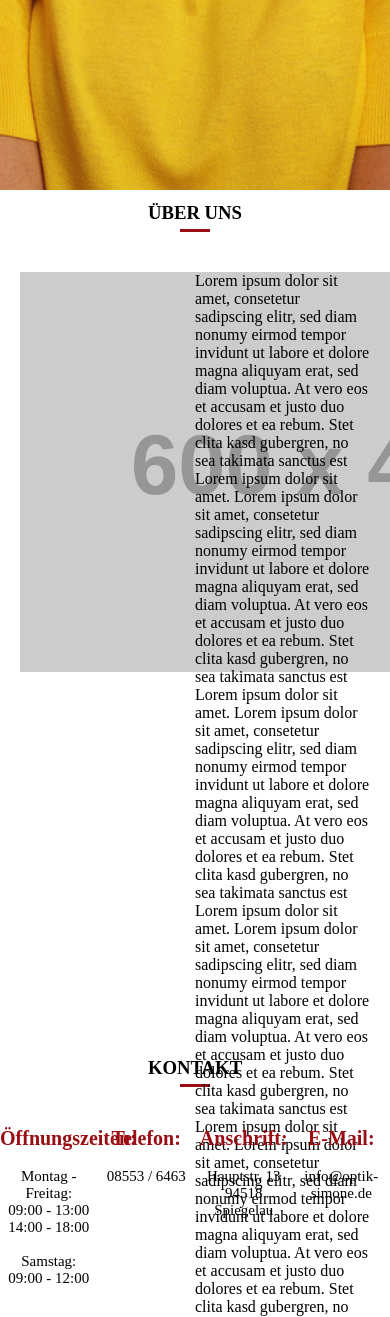
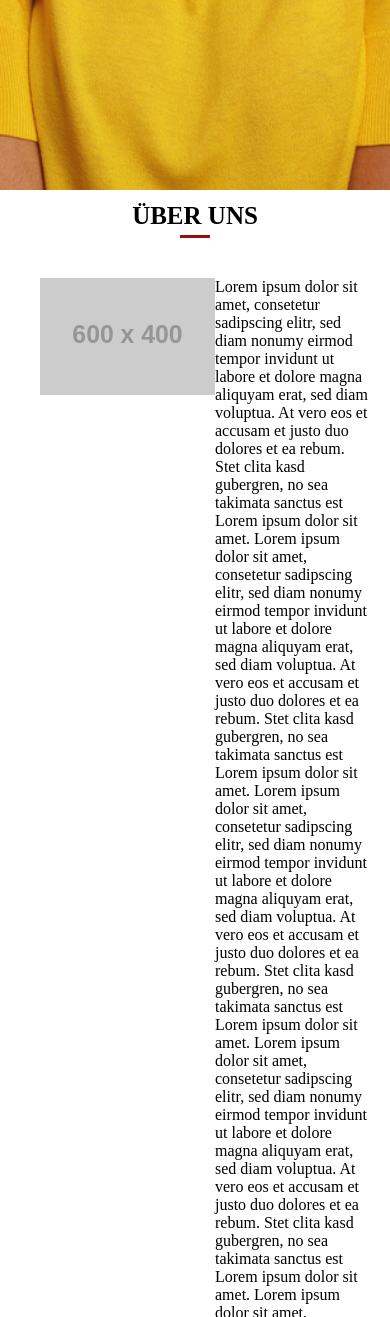
Before and after one commit to TheFbler/optik-simone.de, a PHP site: page / in a window 390 px wide; the page is wider, and only the part inside the window is pictured. Shown: the part 654-1971 px from the top of that part. Run offline with PHP 8.4, Linux system fonts and the light colour scheme; grey boxes labelled with a size stand in for pictures from a placeholder-image service; some libraries are stand-ins or nearby versions; grey boxes are pictures that could not be loaded.

Commit message:
Footer angepasst. Responsive ul li in about

```diff
--- a/css/style.css
+++ b/css/style.css
@@ -7,6 +7,7 @@ html, body {
 h3 {
   margin-top: 3%;
   margin-bottom: 5px;
+  font-size: 25px;
 }
 
 .fa-bars {
@@ -136,21 +137,48 @@ header nav ul li:hover {
 
 /* ABOUT */
 
+#about {
+  margin: 0 auto 0 auto;
+}
+
 .anordnungAbout {
-  width: 90%;
+  padding: 0;      /* Override defaults for lists */
+  margin: 0 auto 0 auto;       /* Override defaults for lists */
+  width: 90%;     /* Get the row full width */
   list-style: none;
-  padding: 0;
-  margin: 10px auto 10px auto;
 }
 
 .anordnungAbout li {
+  width: 50%;
   float: left;
-  width: 50%;
-  padding: 0;
-  height: 400px;
+  margin-bottom: 35px;
+}
+
+.anordnungAbout li p {
+  margin: 0;
+  padding: 0 0 0 20px;
+}
+
+.anordnungAbout li p:nth-child(even) {
+  padding: 0 20px 0 0;
+}
+
+.anordnungAbout li img {
+  margin: 0;
+  max-width: 100%;
+  height: auto;
+  padding: 0 0 0 20px;
+}
+
+.anordnungAbout li img:nth-child(even) {
+  padding: 0 20px 0 0;
 }
 
 /* CONTACT */
+
+#contact {
+  clear: both;
+}
 
 #contact h2 {
   margin-top: 0px;
@@ -205,6 +233,13 @@ header nav ul li:hover {
 
 /* FOOTER */
 
+.social {
+  padding: 0 5px 0 5px;
+  color: #f0f0f0;
+  font-size: 30px;
+  opacity: 0.8;
+}
+
 footer {
   width: 100%;
   height: 112px;
@@ -212,12 +247,14 @@ footer {
 }
 
 footer p {
+  margin: 10px auto 10px auto;
   font-size: 15px;
   color: #f0f0f0;
 }
 
 footer a {
   color: #f0f0f0;
+  opacity: 0.8;
 }
 
 footer a:hover {
--- a/index.php
+++ b/index.php
@@ -35,7 +35,12 @@
       <hr/>
       <ul class="anordnungAbout">
         <li><img src="https://via.placeholder.com/600x400.png"/></li>
-        <li><?php echo file_get_contents("texts/about1.txt"); ?></li>
+        <li><p><?php echo file_get_contents("texts/about1.txt"); ?></p></li>
+      </ul>
+      <br style="clear: both;"/>
+      <ul class="anordnungAbout">
+        <li><p><?php echo file_get_contents("texts/about2.txt"); ?></p></li>
+        <li><img src="https://via.placeholder.com/600x400.png"/></li>
       </ul>
     </section>
 
--- a/parts/footer.html
+++ b/parts/footer.html
@@ -1,5 +1,9 @@
 <footer class="centerText">
-  <p><a href="impressum.php">Impressum</a> | <a href="datenschutz.php">Datenschutz</a></p>
+  <div id="social">
+    <a class="social" target="_blank" href="https://www.facebook.com/"><i class="fab fa-facebook"></i></a>
+    <a class="social" target="_blank" href="https://www.instagram.com/optik-simone"><i class="fab fa-instagram"></i></a>
+  </div>
+  <p><a href="impressum.php">Impressum</a> | <a href="datenschutz.php">Datenschutz</a><p>
   <p>
     &copy; 2020  -  Optik Simone
   </p>
--- /dev/null
+++ b/texts/about2.txt
@@ -0,0 +1,5 @@
+Lorem ipsum dolor sit amet, consetetur sadipscing elitr, sed diam nonumy eirmod tempor invidunt ut labore et dolore magna aliquyam erat, sed diam voluptua. At vero eos et accusam et justo duo dolores et ea rebum. Stet clita kasd gubergren, no sea takimata sanctus est Lorem ipsum dolor sit amet. Lorem ipsum dolor sit amet, consetetur sadipscing elitr, sed diam nonumy eirmod tempor invidunt ut labore et dolore magna aliquyam erat, sed diam voluptua. At vero eos et accusam et justo duo dolores et ea rebum. Stet clita kasd gubergren, no sea takimata sanctus est Lorem ipsum dolor sit amet.
+
+Lorem ipsum dolor sit amet, consetetur sadipscing elitr, sed diam nonumy eirmod tempor invidunt ut labore et dolore magna aliquyam erat, sed diam voluptua. At vero eos et accusam et justo duo dolores et ea rebum. Stet clita kasd gubergren, no sea takimata sanctus est Lorem ipsum dolor sit amet. Lorem ipsum dolor sit amet, consetetur sadipscing elitr, sed diam nonumy eirmod tempor invidunt ut labore et dolore magna aliquyam erat, sed diam voluptua. At vero eos et accusam et justo duo dolores et ea rebum. Stet clita kasd gubergren, no sea takimata sanctus est Lorem ipsum dolor sit amet.
+
+Lorem ipsum dolor sit amet, consetetur sadipscing elitr, sed diam nonumy eirmod tempor invidunt ut labore et dolore magna aliquyam erat, sed diam voluptua. At vero eos et accusam et justo duo dolores et ea rebum. Stet clita kasd gubergren, no sea takimata sanctus est Lorem ipsum dolor sit amet. Lorem ipsum dolor sit amet, consetetur sadipscing elitr, sed diam nonumy eirmod tempor invidunt ut labore et dolore magna aliquyam erat, sed diam voluptua. At vero eos et accusam et justo duo dolores et ea rebum. Stet clita kasd gubergren, no sea takimata sanctus est Lorem ipsum dolor sit amet.
```
